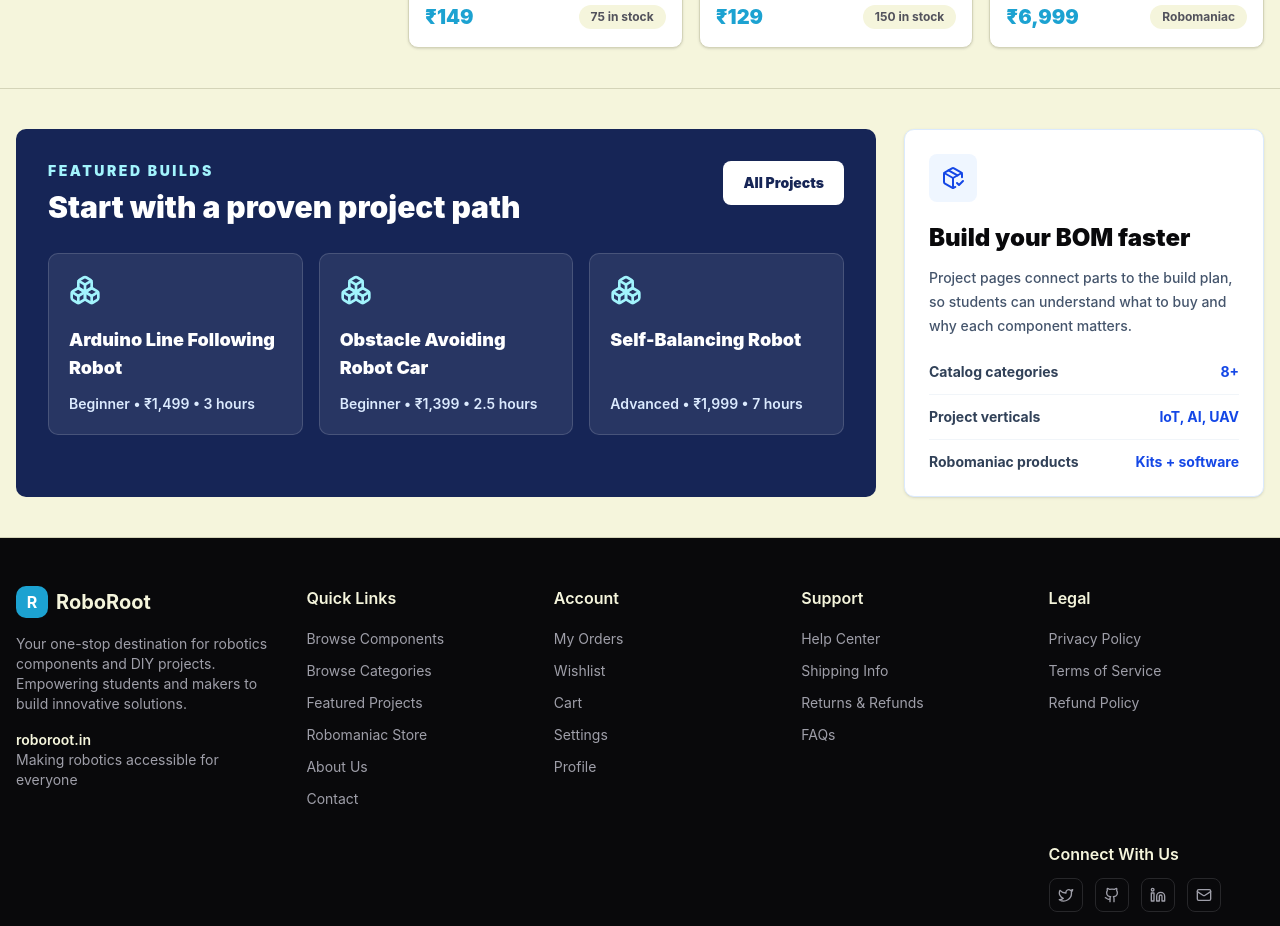
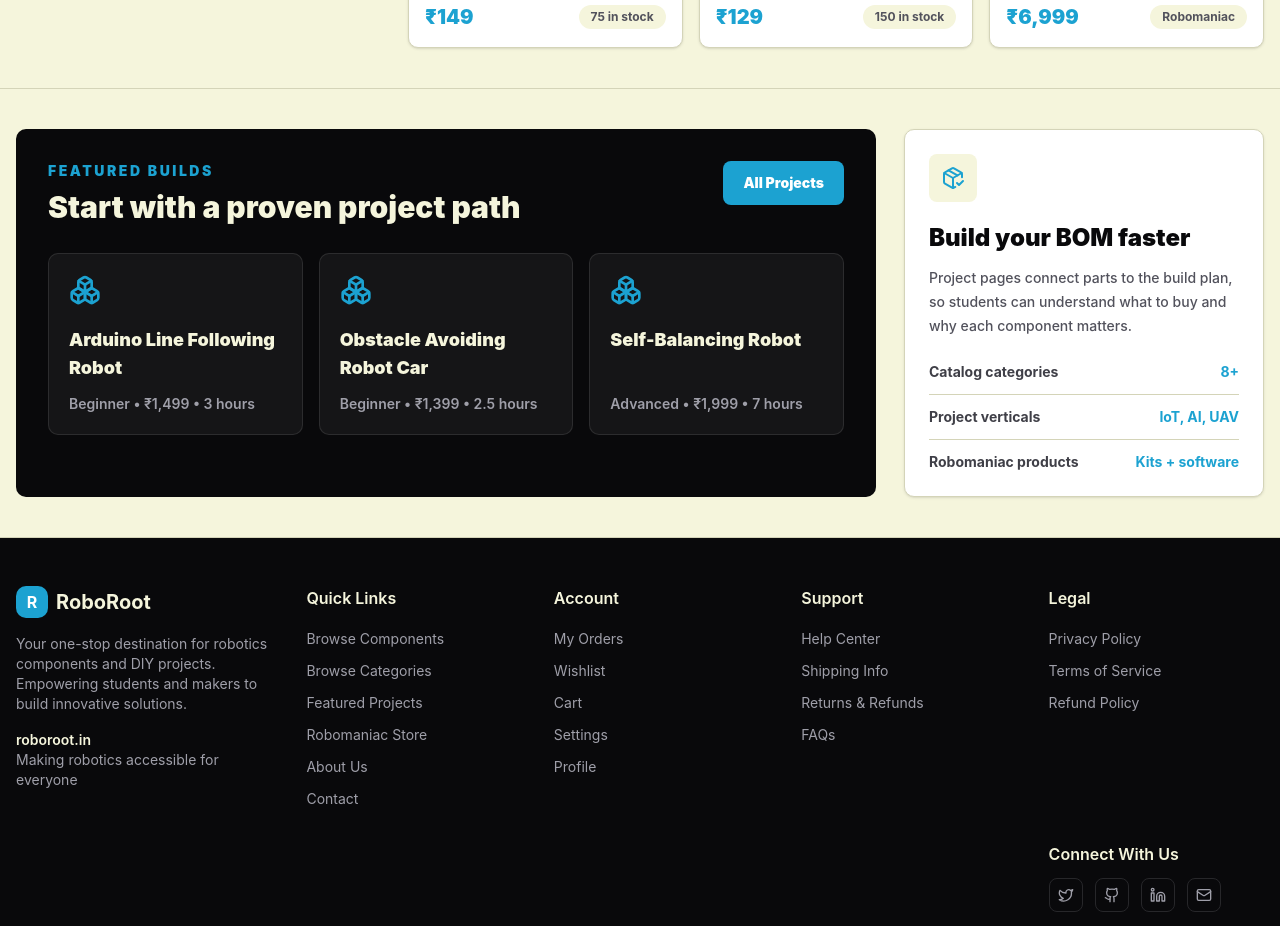
Before and after one commit to sushil016/robo-gig, a Next.js app in the folder frontend/: page / in a window 1280 px wide. Shown: the part 3180-4106 px from the top of the page. Built offline with nearby package versions, Linux system fonts and the light colour scheme; no server answers.

Commit message:
style: restyle featured builds section to new palette

```diff
--- a/frontend/components/home/FeaturedBuildsSection.tsx
+++ b/frontend/components/home/FeaturedBuildsSection.tsx
@@ -5,17 +5,17 @@ import { projectHighlights } from "@/data/homepage";
 export function FeaturedBuildsSection() {
   return (
     <section className="mx-auto grid max-w-7xl gap-7 px-4 py-10 lg:grid-cols-[minmax(0,1fr)_360px]">
-      <div className="rounded-lg bg-blue-950 p-6 text-white sm:p-8">
+      <div className="rounded-lg bg-zinc-950 p-6 text-[#F5F5DC] sm:p-8">
         <div className="flex flex-col gap-5 sm:flex-row sm:items-start sm:justify-between">
           <div>
-            <p className="text-sm font-black uppercase tracking-[0.18em] text-cyan-200">
+            <p className="text-sm font-black uppercase tracking-[0.18em] text-[#1CA2D1]">
               Featured Builds
             </p>
             <h2 className="mt-2 text-3xl font-black">Start with a proven project path</h2>
           </div>
           <Link
             href="/projects"
-            className="inline-flex h-11 w-fit items-center rounded-md bg-white px-5 text-sm font-black text-blue-950 transition hover:bg-blue-50"
+            className="btn-underline-white inline-flex h-11 w-fit items-center rounded-md bg-[#1CA2D1] px-5 text-sm font-black text-white"
           >
             All Projects
           </Link>
@@ -26,37 +26,37 @@ export function FeaturedBuildsSection() {
             <Link
               key={project.title}
               href={project.href}
-              className="rounded-lg border border-white/15 bg-white/8 p-5 transition hover:bg-white/12"
+              className="card-hover-bar rounded-lg border border-white/10 bg-white/5 p-5 transition"
             >
-              <Boxes className="h-8 w-8 text-cyan-200" />
+              <Boxes className="h-8 w-8 text-[#1CA2D1]" />
               <h3 className="mt-5 min-h-14 text-lg font-black leading-7">{project.title}</h3>
-              <p className="mt-3 text-sm font-semibold text-blue-100">{project.meta}</p>
+              <p className="mt-3 text-sm font-semibold text-zinc-400">{project.meta}</p>
             </Link>
           ))}
         </div>
       </div>
 
-      <aside className="rounded-lg border border-blue-100 bg-white p-6 shadow-sm">
-        <div className="flex h-12 w-12 items-center justify-center rounded-md bg-blue-50 text-blue-700">
+      <aside className="card-hover-bar rounded-lg border border-[#d4d4b8] bg-white p-6 shadow-sm">
+        <div className="flex h-12 w-12 items-center justify-center rounded-md bg-[#F5F5DC] text-[#1CA2D1]">
           <PackageCheck className="h-6 w-6" />
         </div>
-        <h2 className="mt-5 text-2xl font-black">Build your BOM faster</h2>
-        <p className="mt-3 text-sm font-medium leading-6 text-slate-600">
+        <h2 className="mt-5 text-2xl font-black text-zinc-950">Build your BOM faster</h2>
+        <p className="mt-3 text-sm font-medium leading-6 text-zinc-600">
           Project pages connect parts to the build plan, so students can understand what to buy
           and why each component matters.
         </p>
-        <div className="mt-6 space-y-3 text-sm font-bold text-slate-700">
-          <div className="flex items-center justify-between border-b border-slate-100 pb-3">
+        <div className="mt-6 space-y-3 text-sm font-bold text-zinc-700">
+          <div className="flex items-center justify-between border-b border-[#d4d4b8] pb-3">
             <span>Catalog categories</span>
-            <span className="text-blue-700">8+</span>
+            <span className="text-[#1CA2D1]">8+</span>
           </div>
-          <div className="flex items-center justify-between border-b border-slate-100 pb-3">
+          <div className="flex items-center justify-between border-b border-[#d4d4b8] pb-3">
             <span>Project verticals</span>
-            <span className="text-blue-700">IoT, AI, UAV</span>
+            <span className="text-[#1CA2D1]">IoT, AI, UAV</span>
           </div>
           <div className="flex items-center justify-between">
             <span>Robomaniac products</span>
-            <span className="text-blue-700">Kits + software</span>
+            <span className="text-[#1CA2D1]">Kits + software</span>
           </div>
         </div>
       </aside>
```
